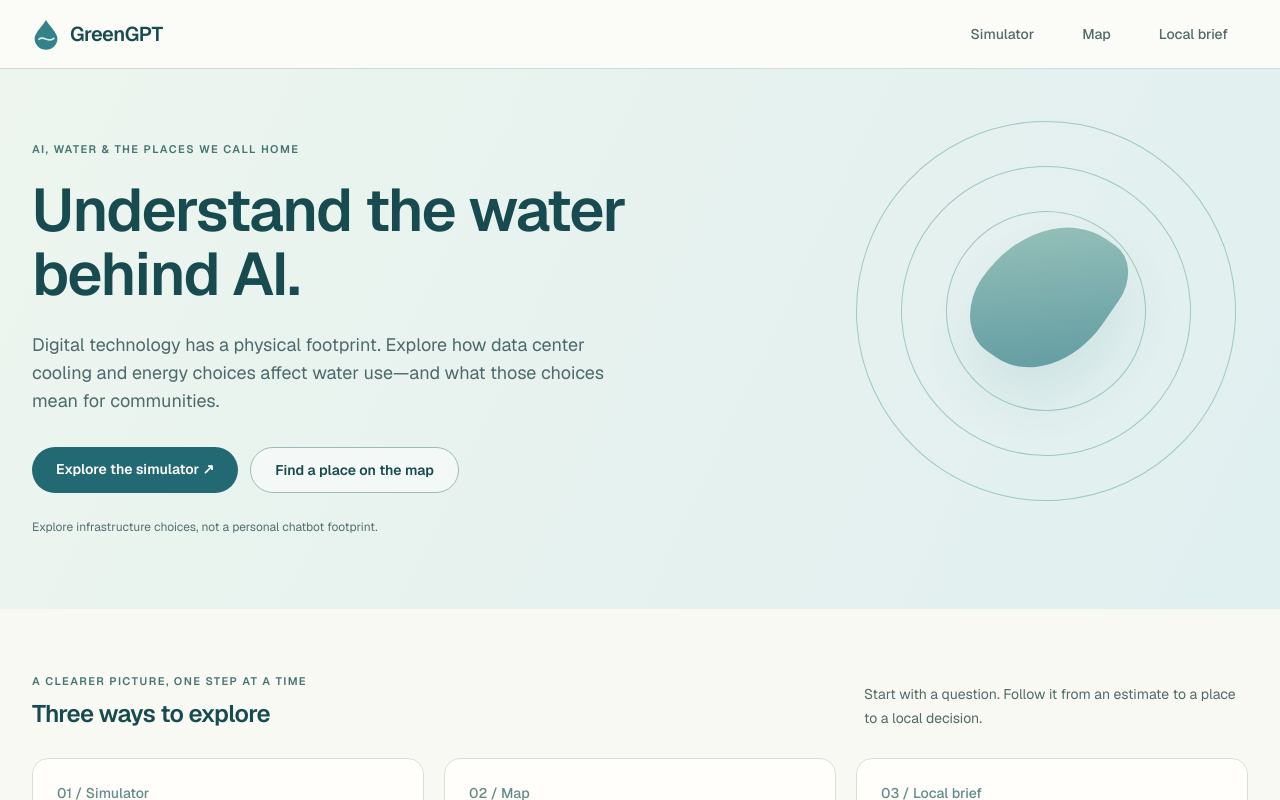
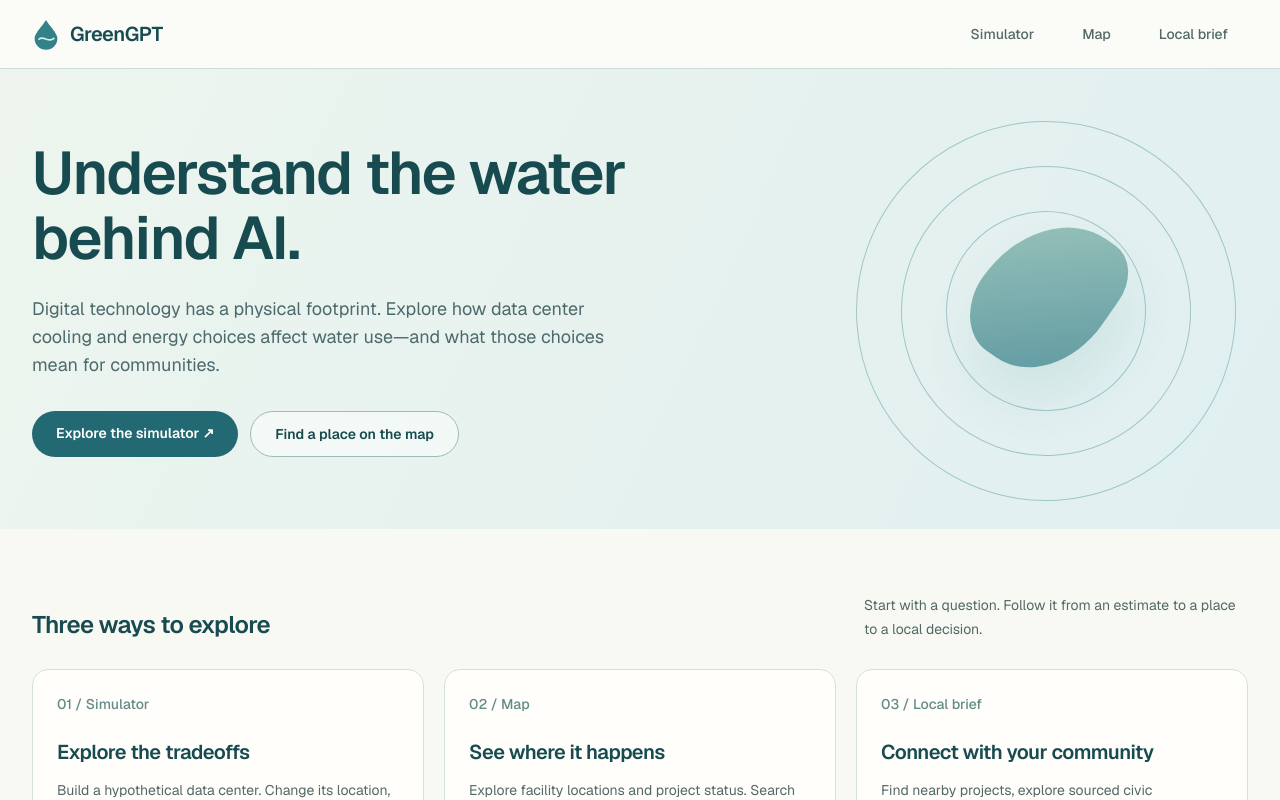
Before and after one commit to Re1act/GreenGPT, a Next.js app: page / in a window 1280 px wide. Built offline with nearby package versions, Linux system fonts and the light colour scheme.

Commit message:
got rid of useless headers / headlines
unnecessary titles in home page were removed

```diff
--- a/app/page.tsx
+++ b/app/page.tsx
@@ -11,19 +11,17 @@ export default function Home() {
     <main className="home-page">
       <section className="home-hero" aria-labelledby="home-title">
         <div className="relative z-10 max-w-2xl">
-          <p className="home-eyebrow">AI, water & the places we call home</p>
-          <h1 id="home-title" className="mt-5 text-4xl font-semibold leading-[1.08] tracking-tight text-[#174b50] sm:text-6xl">Understand the water<br className="hidden sm:block" /> behind AI.</h1>
+          <h1 id="home-title" className="text-4xl font-semibold leading-[1.08] tracking-tight text-[#174b50] sm:text-6xl">Understand the water<br className="hidden sm:block" /> behind AI.</h1>
           <p className="mt-6 max-w-xl text-base leading-7 text-[#4c696b] sm:text-lg">Digital technology has a physical footprint. Explore how data center cooling and energy choices affect water use—and what those choices mean for communities.</p>
           <div className="mt-8 flex flex-wrap gap-3">
             <Link href="/simulate" className="rounded-full bg-[#236973] px-6 py-3 text-sm font-semibold text-white transition-colors hover:bg-[#174b50]">Explore the simulator <span aria-hidden="true">↗</span></Link>
             <Link href="/map" className="rounded-full border border-[#9abbb9] bg-white/50 px-6 py-3 text-sm font-semibold text-[#174b50] hover:bg-white">Find a place on the map</Link>
           </div>
-          <p className="mt-6 text-xs leading-5 text-[#526f70]">Explore infrastructure choices, not a personal chatbot footprint.</p>
         </div>
         <div className="water-art" aria-hidden="true"><div className="water-ring ring-one"/><div className="water-ring ring-two"/><div className="water-ring ring-three"/><div className="water-drop"/></div>
       </section>
       <section aria-labelledby="tools-title" className="mx-auto max-w-7xl px-5 py-12 sm:px-8 sm:py-16">
-        <div className="mb-7 flex flex-wrap items-end justify-between gap-3"><div><p className="home-eyebrow">A clearer picture, one step at a time</p><h2 id="tools-title" className="mt-2 text-2xl font-semibold tracking-tight text-[#174b50]">Three ways to explore</h2></div><p className="max-w-sm text-sm leading-6 text-[#526968]">Start with a question. Follow it from an estimate to a place to a local decision.</p></div>
+        <div className="mb-7 flex flex-wrap items-end justify-between gap-3"><div><h2 id="tools-title" className=" text-2xl font-semibold tracking-tight text-[#174b50]">Three ways to explore</h2></div><p className="max-w-sm text-sm leading-6 text-[#526968]">Start with a question. Follow it from an estimate to a place to a local decision.</p></div>
         <div className="grid gap-5 md:grid-cols-3">
           {TOOLS.map(tool => <Link href={tool.href} key={tool.href} className="tool-card group flex flex-col rounded-2xl border border-[#d4e1db] bg-[#fffefa] p-6 transition hover:-translate-y-1 hover:border-[#82aaa8] hover:shadow-lg">
             <div className="flex items-center justify-between"><span className="text-sm font-medium text-[#628b89]">{tool.number} / {tool.name}</span></div>
@@ -31,7 +29,7 @@ export default function Home() {
           </Link>)}
         </div>
       </section>
-      <footer className="mx-auto flex max-w-7xl flex-wrap justify-between gap-3 border-t border-[#d4e1db] px-5 py-6 text-xs leading-5 text-[#526968] sm:px-8"><span>GreenGPT · Water, technology, community.</span><span>Estimates invite questions. Local context matters.</span></footer>
+      <footer className="mx-auto flex max-w-7xl flex-wrap justify-between gap-3 border-t border-[#d4e1db] px-5 py-6 text-xs leading-5 text-[#526968] sm:px-8"><span>GreenGPT</span><span>Estimates invite questions. Local context matters.</span></footer>
     </main>
   );
 }
```
